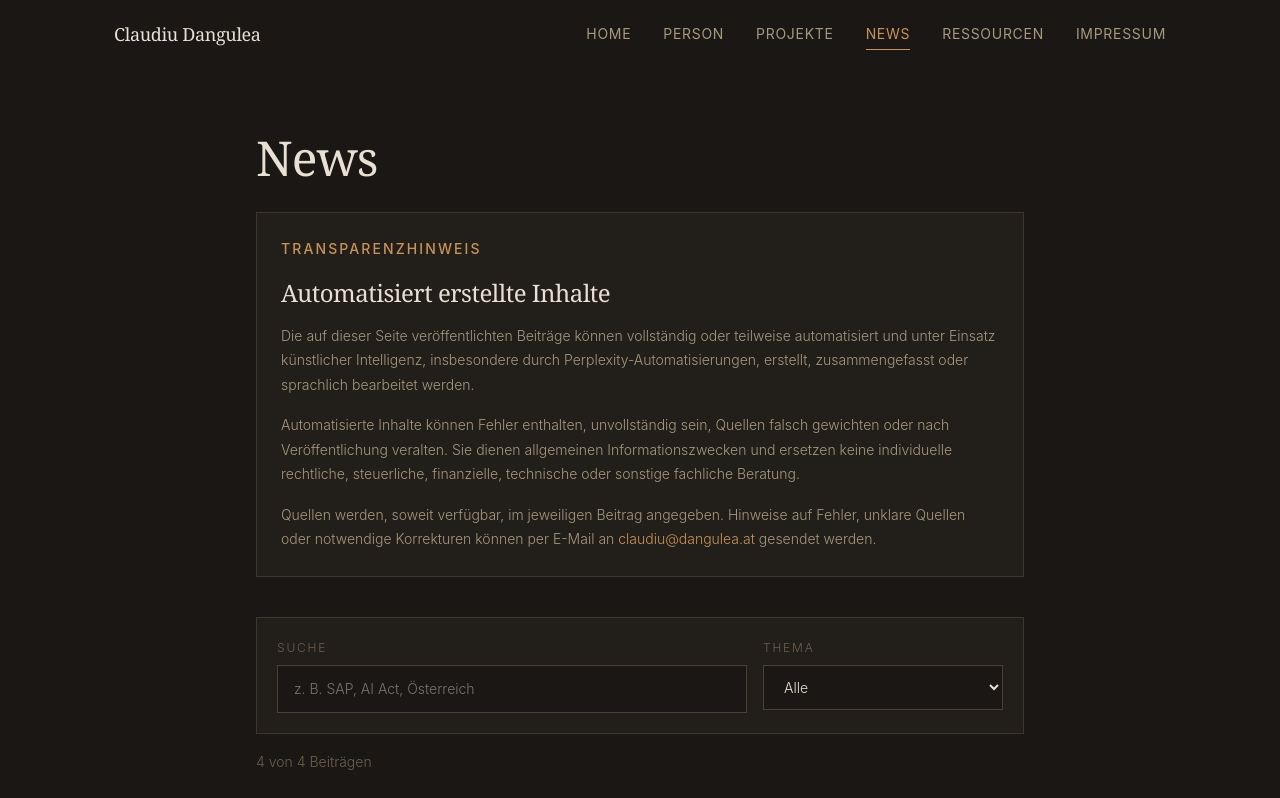
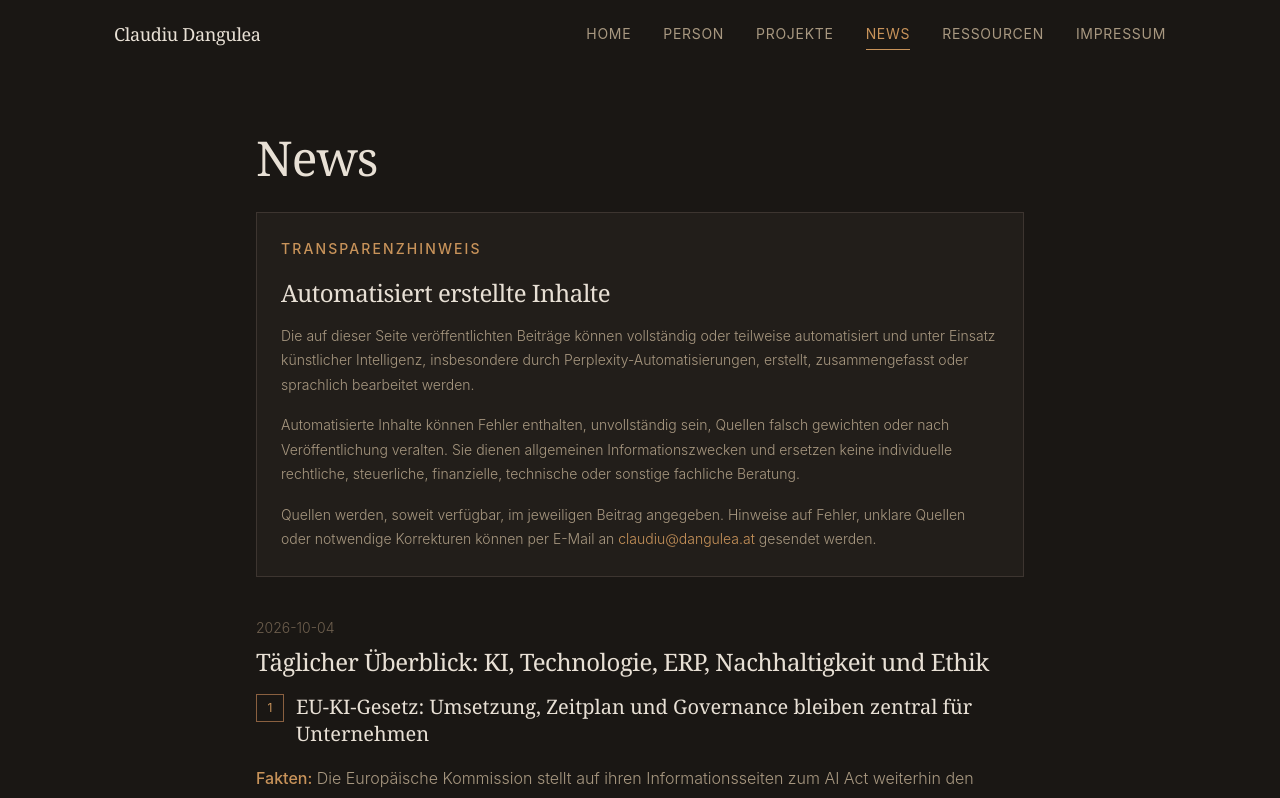
Before and after one commit to intiequals1/dangulea-website, a React (Vite) app: page /news in a window 1280 px wide. Shown: the top 798 px of the page. Built offline with nearby package versions, Linux system fonts and the light colour scheme; a web font is replaced by a local one.

Commit message:
Remove news search filters

```diff
--- a/src/pages/News.css
+++ b/src/pages/News.css
@@ -145,64 +145,3 @@
 .news-error {
   color: #d32f2f;
 }
-
-.news-controls {
-  display: grid;
-  grid-template-columns: 1fr minmax(180px, 240px);
-  gap: var(--space-4);
-  padding: var(--space-5);
-  background: var(--color-bg-alt);
-  border: 1px solid var(--color-border);
-  margin-bottom: var(--space-4);
-}
-
-.news-controls label {
-  display: flex;
-  flex-direction: column;
-  gap: var(--space-2);
-  color: var(--color-text-tertiary);
-  font-size: var(--text-xs);
-  letter-spacing: var(--tracking-widest);
-  text-transform: uppercase;
-}
-
-.news-controls input,
-.news-controls select {
-  width: 100%;
-  border: 1px solid var(--color-border-light);
-  background: var(--color-bg);
-  color: var(--color-text-primary);
-  padding: var(--space-3) var(--space-4);
-  font: inherit;
-  font-size: var(--text-sm);
-  letter-spacing: var(--tracking-normal);
-  text-transform: none;
-  outline: none;
-  transition: border-color var(--transition-fast), background var(--transition-fast);
-}
-
-.news-controls input:focus,
-.news-controls select:focus {
-  border-color: var(--color-accent);
-  background: var(--color-surface);
-}
-
-.news-count,
-.news-empty {
-  color: var(--color-text-tertiary);
-  font-size: var(--text-sm);
-  margin-bottom: var(--space-6);
-}
-
-@media (max-width: 680px) {
-  .news-controls {
-    grid-template-columns: 1fr;
-  }
-}
-
-.news-filter-note {
-  color: var(--color-text-tertiary);
-  font-size: var(--text-xs);
-  margin-top: calc(-1 * var(--space-4));
-  margin-bottom: var(--space-6);
-}
--- a/src/pages/News.tsx
+++ b/src/pages/News.tsx
@@ -1,4 +1,4 @@
-import { useEffect, useMemo, useState, type ReactNode } from "react";
+import { useEffect, useState, type ReactNode } from "react";
 import "./News.css";
 
 type NewsItem = {
@@ -8,31 +8,6 @@ type NewsItem = {
 };
 
 const urlPattern = /https?:\/\/[^\s|]+/g;
-
-const topicFilters = [
-  'Alle',
-  'KI & Technologie',
-  'ERP & SAP',
-  'Nachhaltigkeit',
-  'Ethik & Regulierung',
-  'Österreich & EU',
-] as const;
-
-type TopicFilter = typeof topicFilters[number];
-
-const topicKeywords: Record<Exclude<TopicFilter, 'Alle'>, string[]> = {
-  'KI & Technologie': ['ki', 'künstliche intelligenz', 'ai', 'technologie', 'data science', 'daten', 'cyber', 'digital', 'software'],
-  'ERP & SAP': ['erp', 'sap', 's/4hana', 'fi/co', 'system-architektur', 'prozess', 'joule'],
-  'Nachhaltigkeit': ['nachhaltigkeit', 'sustainability', 'sdg', 'esg', 'klima', 'kreislauf', 'umwelt', 'ressourcen'],
-  'Ethik & Regulierung': ['ethik', 'regulierung', 'gesetz', 'ai act', 'urheberrecht', 'transparenz', 'governance', 'compliance'],
-  'Österreich & EU': ['österreich', 'austria', 'wien', 'eu ', 'eu-', 'europäische', 'eurostat', 'kommission', 'enisa'],
-};
-
-function matchesTopic(item: NewsItem, selectedTopic: TopicFilter) {
-  if (selectedTopic === 'Alle') return true;
-  const haystack = item.text.toLowerCase();
-  return topicKeywords[selectedTopic].some((keyword) => haystack.includes(keyword));
-}
 
 
 function renderLinkedText(text: string) {
@@ -106,8 +81,6 @@ function renderNewsText(text: string) {
 
 export default function News() {
   const [items, setItems] = useState<NewsItem[]>([]);
-  const [query, setQuery] = useState("");
-  const [selectedTopic, setSelectedTopic] = useState<TopicFilter>("Alle");
   const [loading, setLoading] = useState(true);
   const [error, setError] = useState<string | null>(null);
 
@@ -127,15 +100,6 @@ export default function News() {
       });
   }, []);
 
-  const filteredItems = useMemo(() => {
-    const normalizedQuery = query.trim().toLowerCase();
-
-    return items.filter((item) => {
-      const searchableText = `${item.date} ${item.text}`.toLowerCase();
-      const matchesQuery = !normalizedQuery || searchableText.includes(normalizedQuery);
-      return matchesQuery && matchesTopic(item, selectedTopic);
-    });
-  }, [items, query, selectedTopic]);
 
   if (loading) return <div className="news-loading">Lade News…</div>;
   if (error) return <div className="news-error">Fehler: {error}</div>;
@@ -165,40 +129,11 @@ export default function News() {
         </p>
       </section>
 
-      <section className="news-controls" aria-label="News filtern">
-        <label className="news-search">
-          <span>Suche</span>
-          <input
-            type="search"
-            value={query}
-            onChange={(event) => setQuery(event.target.value)}
-            placeholder="z. B. SAP, AI Act, Österreich"
-          />
-        </label>
-        <label>
-          <span>Thema</span>
-          <select value={selectedTopic} onChange={(event) => setSelectedTopic(event.target.value as TopicFilter)}>
-            {topicFilters.map((topic) => (
-              <option key={topic} value={topic}>{topic}</option>
-            ))}
-          </select>
-        </label>
-      </section>
-
-      <p className="news-count">{filteredItems.length} von {items.length} Beiträgen</p>
-      {(query || selectedTopic !== "Alle") && (
-        <p className="news-filter-note">
-          Gefiltert wird nach Datum und Beitragstext. Der generische Beitragstitel wird nicht als Treffer gewertet.
-        </p>
-      )}
-
       {items.length === 0 ? (
         <p>Noch keine News vorhanden.</p>
-      ) : filteredItems.length === 0 ? (
-        <p className="news-empty">Keine News für diese Suche gefunden.</p>
       ) : (
         <ul className="news-list">
-          {filteredItems.map((item, idx) => (
+          {items.map((item, idx) => (
             <li key={idx} className="news-item">
               <div className="news-date">{item.date}</div>
               <h2 className="news-title">{item.title}</h2>
```
